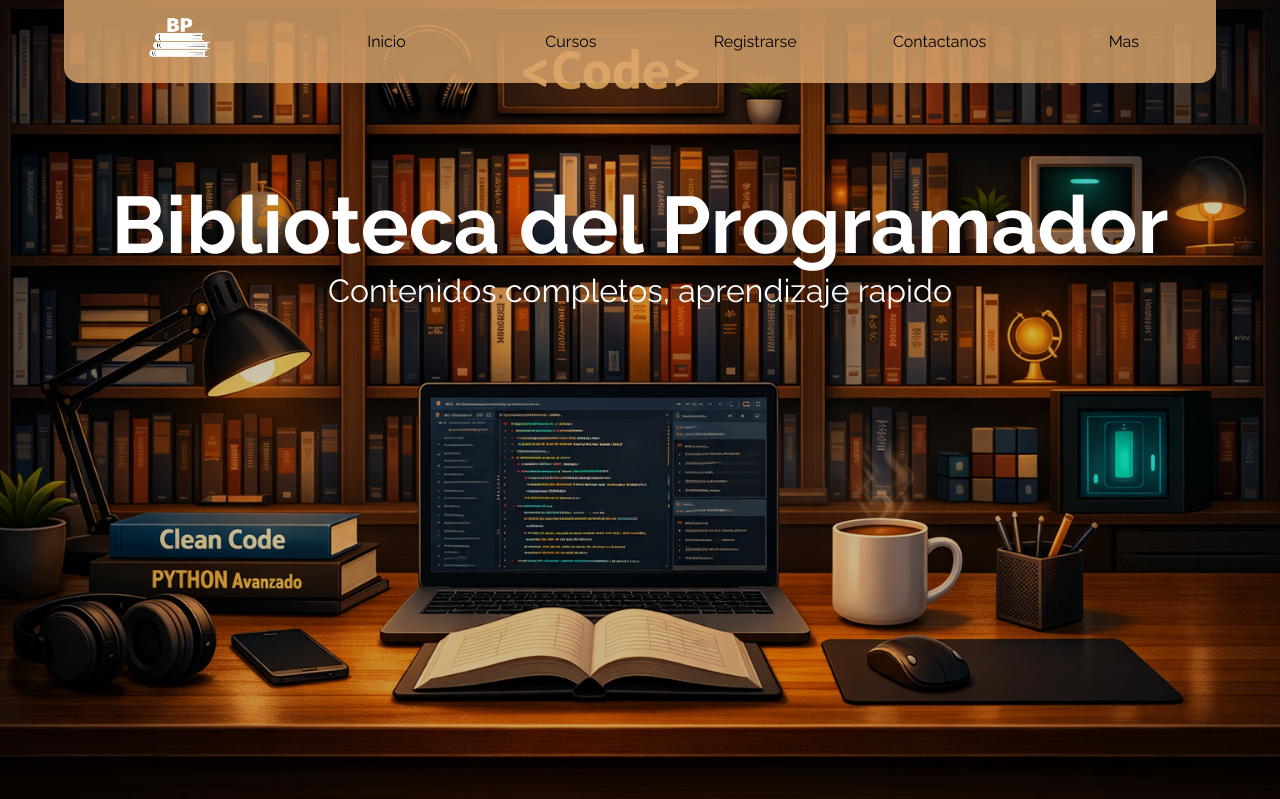
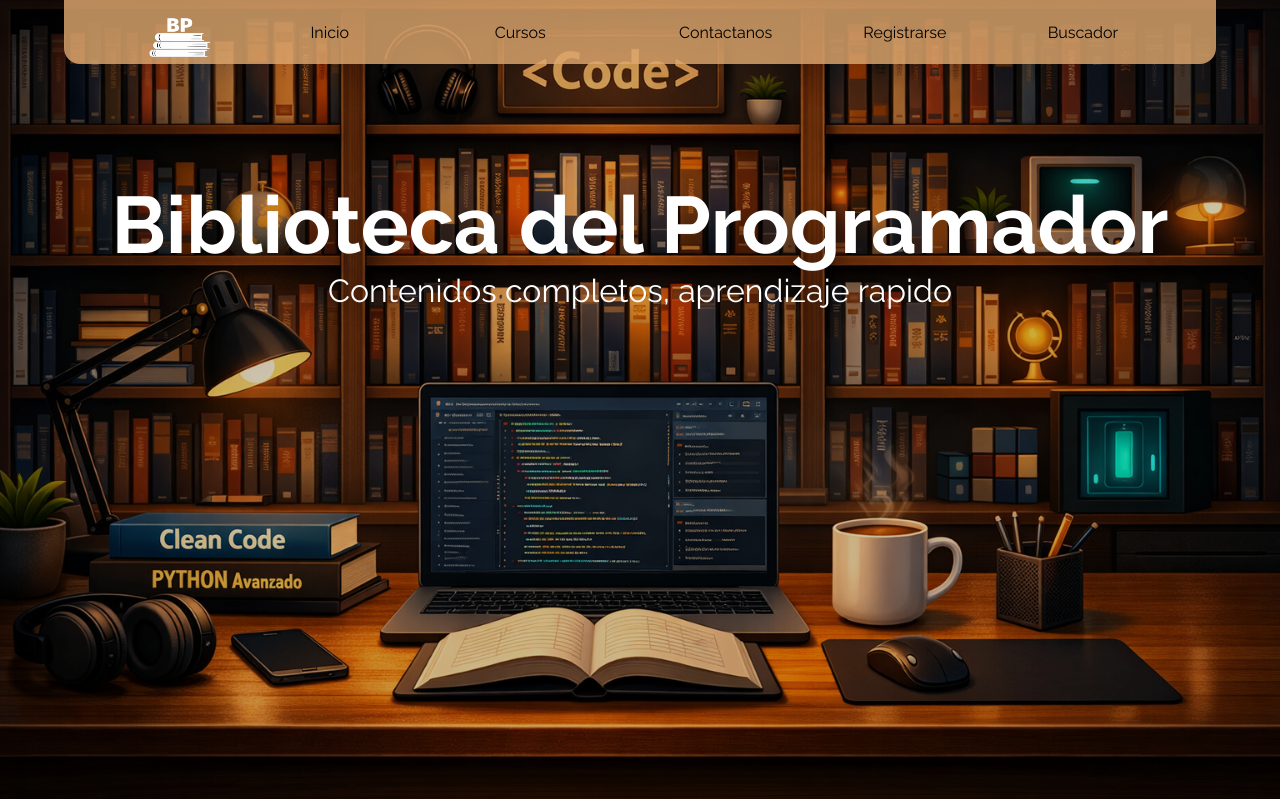
Before and after one commit to RonnyMT08/Plataforma-Cursos, a Flask app: page / in a window 1280 px wide. Shown: the top 799 px of the page. Run offline with Flask 3, Linux system fonts and the light colour scheme.

Commit message:
refactor(style-navbar):Ajuste de dimensiones.

```diff
--- a/Frontend/static/styles/style.css
+++ b/Frontend/static/styles/style.css
@@ -31,11 +31,14 @@ nav {
     grid-template-columns: 1fr 4fr;
     flex-direction: column;
     width: 90%;
+    height: 4rem;
     border-radius: 0rem 0rem 1rem 1rem;
 }
 .nav_logo {
     display: flex;
     justify-content: center;
+    align-items: center;
+    height: 4rem;
 }
 
 .nav_logo a {
@@ -47,12 +50,14 @@ nav {
 }
 
 .nav_div {
+    display: flex;
+    align-items: center;
     width: 7rem;
-    margin: 1rem auto;
 }
 
 .nav_botones {
     display: grid;
+    height: 4rem;
     grid-template-columns: repeat(auto-fit, minmax(8rem, 1fr));
 }
 
--- a/Frontend/templates/base.html
+++ b/Frontend/templates/base.html
@@ -14,28 +14,23 @@
     <nav>
         <div class="nav_barra">
             <div class="nav_logo">
-                <a href="url_for('index')"><img src="{{ url_for('static', filename='images/logo_bp2.png')}}" alt=""></a>
+                <a href="{{ url_for('index')}}"><img src="{{ url_for('static', filename='images/logo_bp2.png')}}" alt=""></a>
             </div>
             <div class="nav_botones">
                 <div class="nav_div">
                     <a class="nav_div_a" href="{{ url_for('index')}}">Inicio</a>
                 </div>
                 <div class="nav_div">
-                    <button class="nav_div_btn" >Cursos</button>
-                    <div class="nav_div_a_opciones">
-                        <a class="nav_div_a" href="{{ url_for('curso_informacion') }}">Fundamentos</a>
-                        <a class="nav_div_a" href="">Algebaaara</a>
-                        <a class="nav_div_a" href="">Fisica</a>
-                    </div>
+                    <a class="nav_div_a" href="{{ url_for('curso_informacion') }}">Cursos</a>
+                </div>
+                <div class="nav_div">
+                    <a class="nav_div_a" href="">Contactanos</a>
                 </div>
                 <div class="nav_div">
                     <a class="nav_div_a" href="">Registrarse</a>
                 </div>
                 <div class="nav_div">
-                    <a class="nav_div_a" href="">Contactanos</a>
-                </div>
-                <div class="nav_div">
-                    <a class="nav_div_a" href="">Mas</a>
+                    <a class="nav_div_a" href="">Buscador</a>
                 </div>
             </div>
         </div>
```
